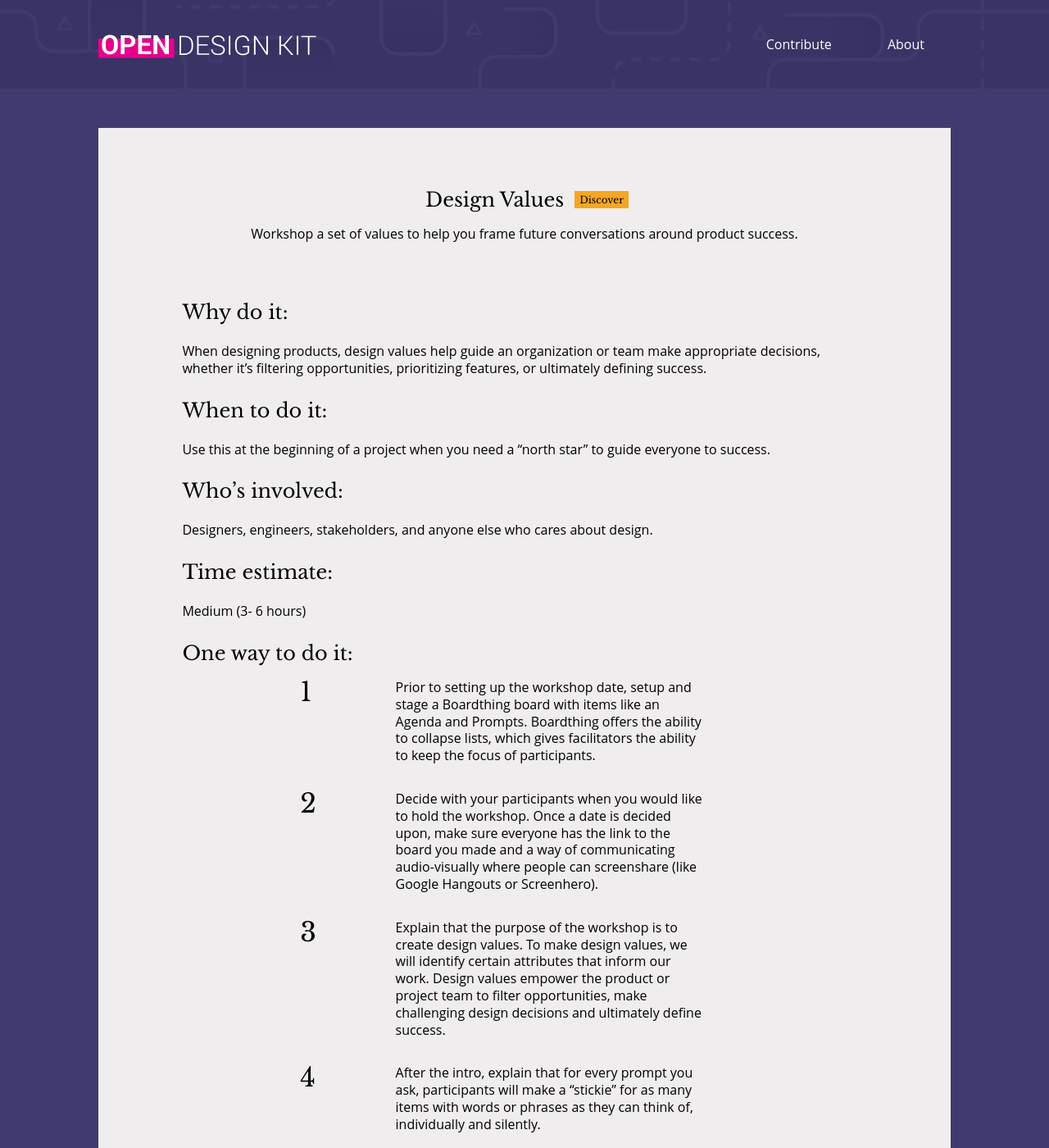
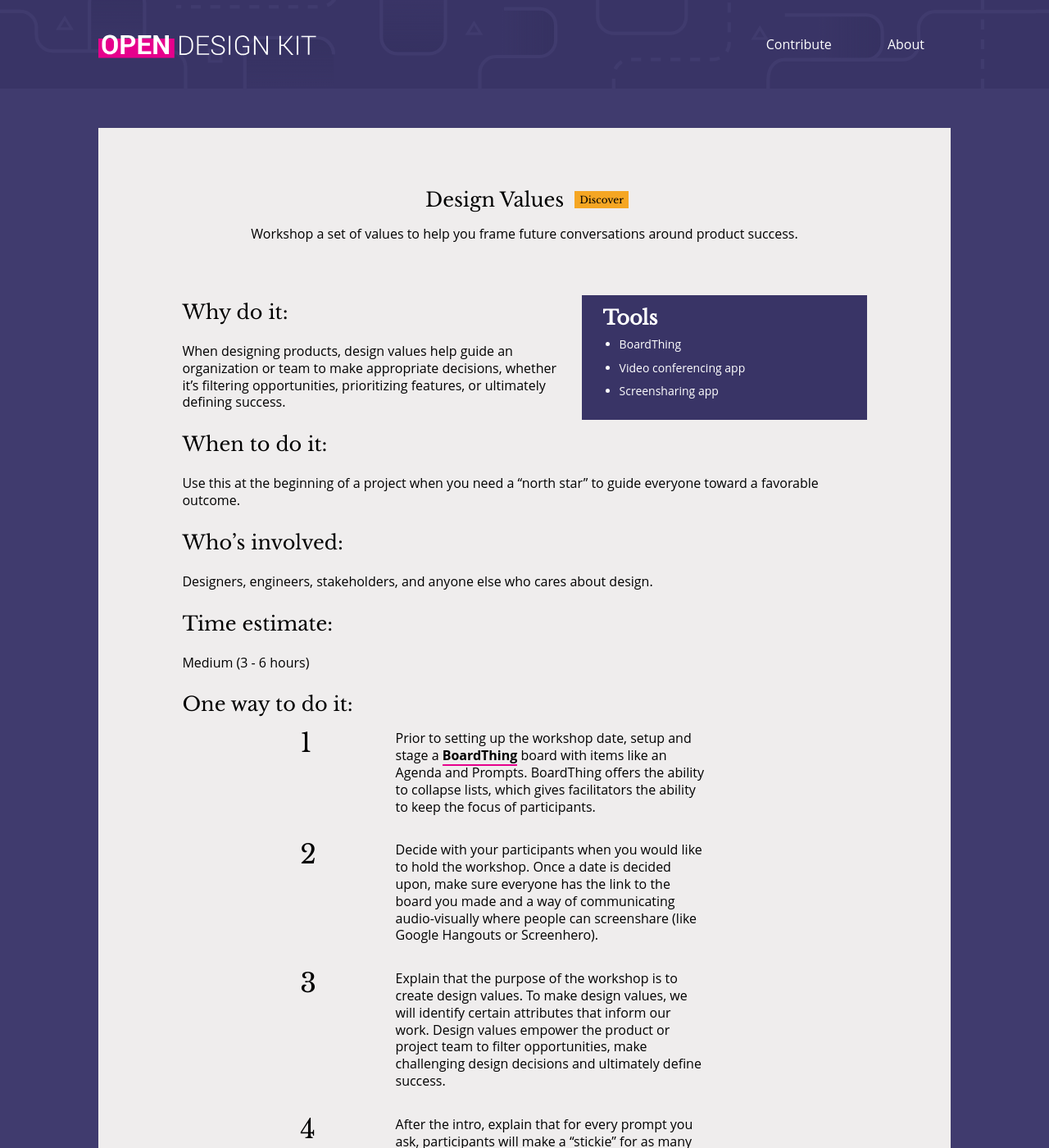
Before and after one commit to open-design-kit/opendesignkit, a Jekyll site: the page built from _methods/design-values.md, in a window 1280 px wide and 1400 px high. Shown: the whole window at 82% size. Built offline with Jekyll 4.4.1, drawn with Linux system fonts in a browser that asks for light colours; some of the changed text lies outside the part shown.

```diff
--- a/_methods/design-values.md
+++ b/_methods/design-values.md
@@ -5,16 +5,19 @@
 category: discover
 teaser: Workshop a set of values to help you frame future conversations around product success.
 tools:
+  - BoardThing
+  - Video conferencing app
+  - Screensharing app
 ---
 
 
 ## Why do it:
 
-When designing products, design values help guide an organization or team make appropriate decisions, whether it's filtering opportunities, prioritizing features, or ultimately defining success.
+When designing products, design values help guide an organization or team to make appropriate decisions, whether it's filtering opportunities, prioritizing features, or ultimately defining success.
 
 ## When to do it:
 
-Use this at the beginning of a project when you need a "north star" to guide everyone to success.
+Use this at the beginning of a project when you need a "north star" to guide everyone toward a favorable outcome.
 
 ## Who’s involved:
 
```
Also changed, not shown: other parts of _methods/design-values.md (+8 -12 lines), _methods/affinity-diagram.md (+2 -2 lines).
